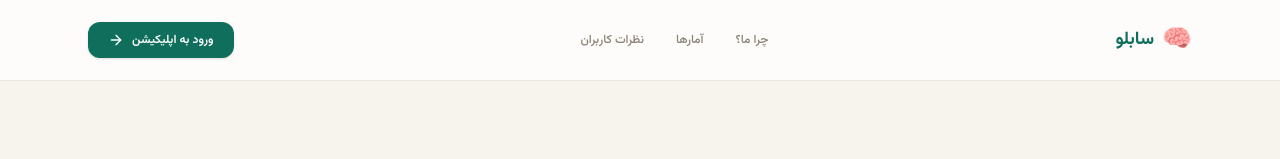
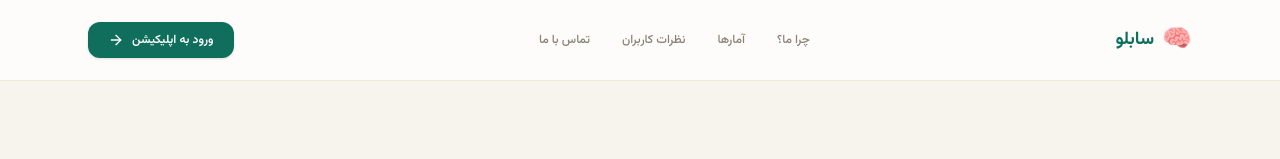
Before and after one commit to parsaasadzadeh/Sablo-Web, a Next.js app: page / in a window 1280 px wide. Shown: the top 159 px of the page. Built offline with nearby package versions, Linux system fonts and the light colour scheme.

Commit message:
Update Header.js

```diff
--- a/src/components/landing/Header.js
+++ b/src/components/landing/Header.js
@@ -1,7 +1,18 @@
-import Link from 'next/link';
-import { ArrowRight } from 'lucide-react';
+"use client";
+import { useState } from "react";
+import Link from "next/link";
+import { ArrowRight, Menu, X } from "lucide-react";
 
 export default function Header() {
+  const [open, setOpen] = useState(false);
+
+  const navItems = [
+    { href: "#features", label: "چرا ما؟" },
+    { href: "#stats", label: "آمارها" },
+    { href: "#testimonials", label: "نظرات کاربران" },
+    { href: "/contact", label: "تماس با ما" },
+  ];
+
   return (
     <header className="border-b border-[#EDE8DC] bg-white/70 backdrop-blur-md sticky top-0 z-50">
       <div className="max-w-6xl mx-auto px-6 h-20 flex items-center justify-between">
@@ -9,14 +20,60 @@ export default function Header() {
           <span className="text-2xl">🧠</span>
           <span className="font-bold text-lg text-[#0F6F5C]">سابلو</span>
         </div>
+
         <nav className="hidden md:flex items-center gap-8 text-xs font-medium text-[#8A8273]">
-          <a href="#features" className="hover:text-[#26241F]">چرا ما؟</a>
-          <a href="#stats" className="hover:text-[#26241F]">آمارها</a>
-          <a href="#testimonials" className="hover:text-[#26241F]">نظرات کاربران</a>
+          {navItems.map((item) => (
+            <a key={item.href} href={item.href} className="hover:text-[#26241F]">
+              {item.label}
+            </a>
+          ))}
         </nav>
-        <Link href="/dashboard" className="flex items-center gap-2 bg-[#0F6F5C] hover:bg-[#0C5A4A] text-white text-xs font-semibold px-5 py-2.5 rounded-xl transition-all shadow-sm">
-          ورود به اپلیکیشن <ArrowRight size={16} />
-        </Link>
+
+        <div className="flex items-center gap-2">
+          <Link
+            href="/dashboard"
+            className="hidden sm:flex items-center gap-2 bg-[#0F6F5C] hover:bg-[#0C5A4A] text-white text-xs font-semibold px-5 py-2.5 rounded-xl transition-all shadow-sm"
+          >
+            ورود به اپلیکیشن <ArrowRight size={16} />
+          </Link>
+
+          <button
+            type="button"
+            onClick={() => setOpen((prev) => !prev)}
+            aria-label="باز و بسته کردن منو"
+            className="md:hidden inline-flex items-center justify-center w-10 h-10 rounded-xl bg-[#F7F4EE] text-[#0F6F5C] hover:bg-[#0F6F5C]/10 transition-colors"
+          >
+            {open ? <X size={20} /> : <Menu size={20} />}
+          </button>
+        </div>
+      </div>
+
+      {/* منوی موبایل */}
+      <div
+        className={`md:hidden overflow-hidden transition-all duration-300 ease-in-out ${
+          open ? "max-h-96" : "max-h-0"
+        }`}
+      >
+        <nav className="flex flex-col gap-1 px-6 pb-4 pt-1 text-sm font-medium text-[#8A8273] border-t border-[#EDE8DC]">
+          {navItems.map((item) => (
+            <a
+              key={item.href}
+              href={item.href}
+              onClick={() => setOpen(false)}
+              className="py-3 px-2 rounded-lg hover:bg-[#F7F4EE] hover:text-[#26241F] transition-colors"
+            >
+              {item.label}
+            </a>
+          ))}
+
+          <Link
+            href="/dashboard"
+            onClick={() => setOpen(false)}
+            className="sm:hidden mt-2 flex items-center justify-center gap-2 bg-[#0F6F5C] hover:bg-[#0C5A4A] text-white text-xs font-semibold px-5 py-3 rounded-xl transition-all shadow-sm"
+          >
+            ورود به اپلیکیشن <ArrowRight size={16} />
+          </Link>
+        </nav>
       </div>
     </header>
   );
```
